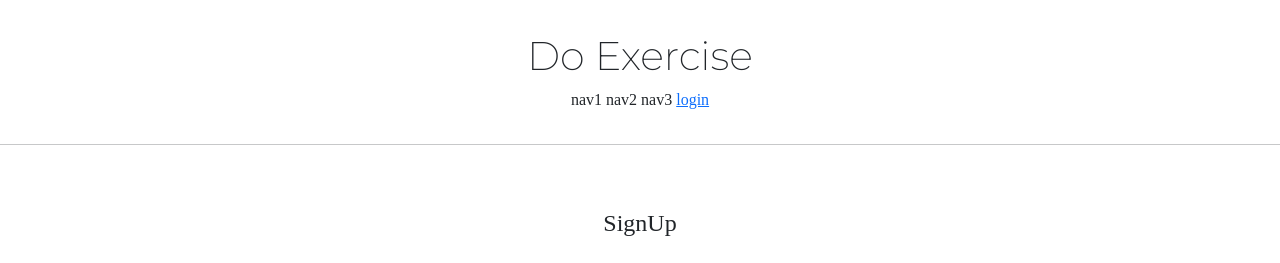
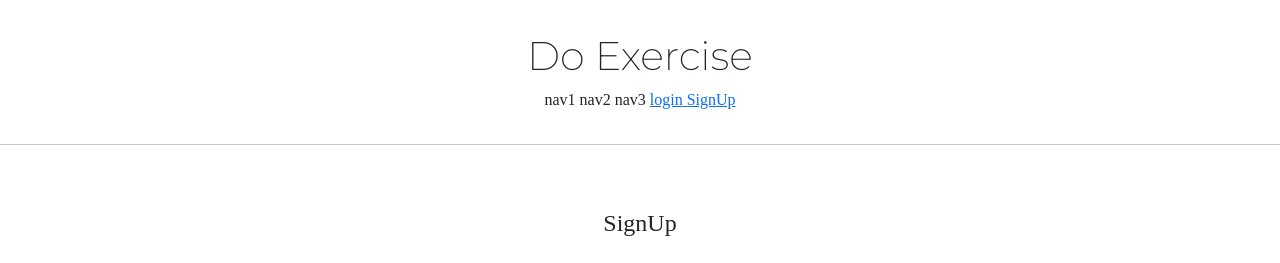
Before and after one commit to Closetotheworld/RoutineShareService, a Django app: page /account/create/ in a window 1280 px wide. Shown: the top 263 px of the page. Run offline with Django 3.2, Linux system fonts and the light colour scheme; some libraries are stand-ins or nearby versions; some web fonts are replaced.

Commit message:
feat : add signup navbar

```diff
--- a/templates/header.html
+++ b/templates/header.html
@@ -10,6 +10,9 @@
             <a href="{% url 'account:login' %}?next={{ request.path }}">
                 <span>login</span>
             </a>
+            <a href="{% url 'account:create' %}?next={{ request.path }}">
+                <span>SignUp</span>
+            </a>
             {% else %}
             <a href="{% url 'account:detail' pk=user.pk %}">
                 <span>MyPage</span>
```
